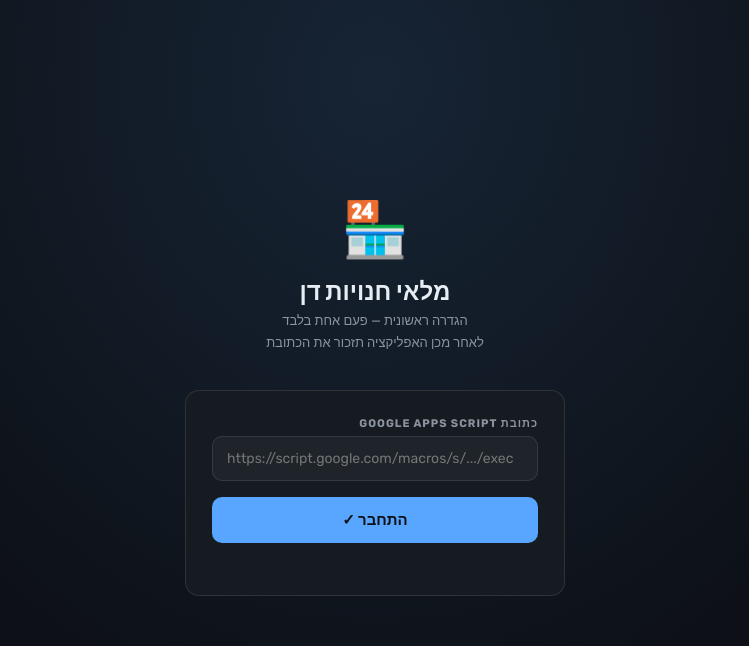
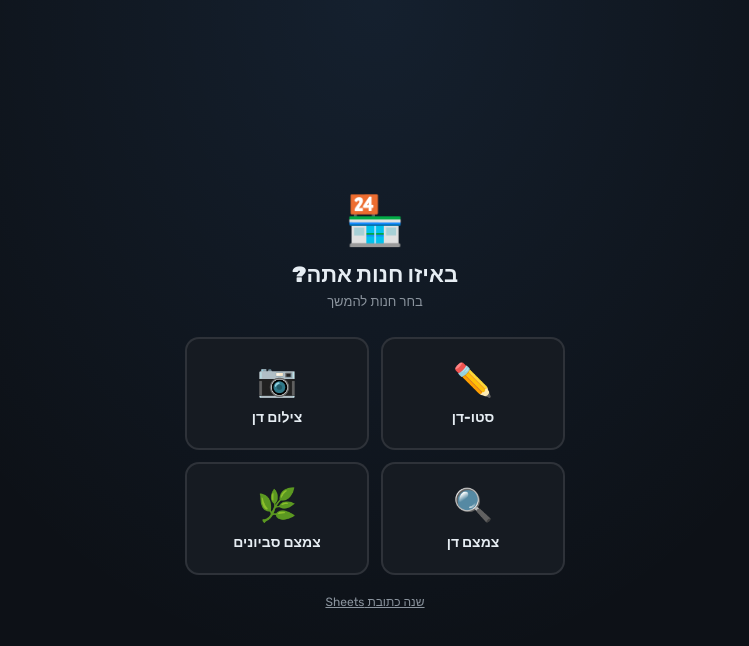
Before and after one commit to ReaLivnat/Dan.net-Inventory, a plain HTML site: page index.html in a window 1280 px wide. Shown: the whole page, without its empty margins (265-1014 px from the left). Drawn offline with Linux system fonts and the light colour scheme.

Commit message:
Add files via upload

```diff
--- a/index.html
+++ b/index.html
@@ -384,7 +384,7 @@ body{font-family:'Rubik',sans-serif;background:var(--bg);color:var(--text);min-h
 // ═══════════════════════════════════════════
 //  STATE
 // ═══════════════════════════════════════════
-let SCRIPT_URL = localStorage.getItem('dan_url') || '';
+let SCRIPT_URL = localStorage.getItem('dan_url') || 'https://script.google.com/macros/s/AKfycbzgjZg83h6nMg2fMn3M-VqYX_pUMHL617jkV8HcTgd711xyVuE7VIsW9ald1ljI0tgB/exec';
 let currentStore = '';
 let inventory = [];
 let codeReader = null;
@@ -423,7 +423,7 @@ function installPWA() {
 //  BOOT
 // ═══════════════════════════════════════════
 window.addEventListener('DOMContentLoaded', () => {
-  if (!SCRIPT_URL) show('setup'); else show('store-picker');
+  if (!SCRIPT_URL) show('setup'); else { localStorage.setItem('dan_url', SCRIPT_URL); show('store-picker'); }
 });
 
 // ═══════════════════════════════════════════
```
